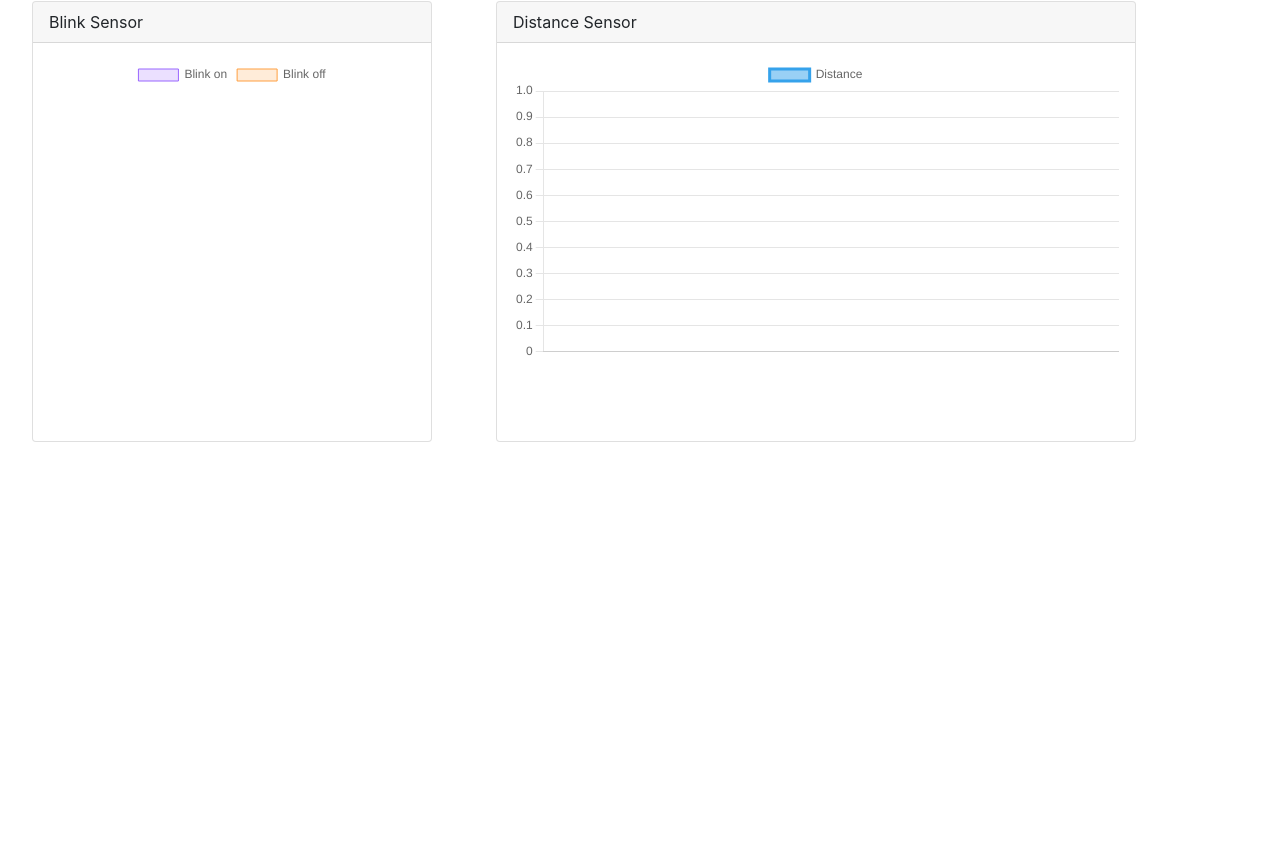
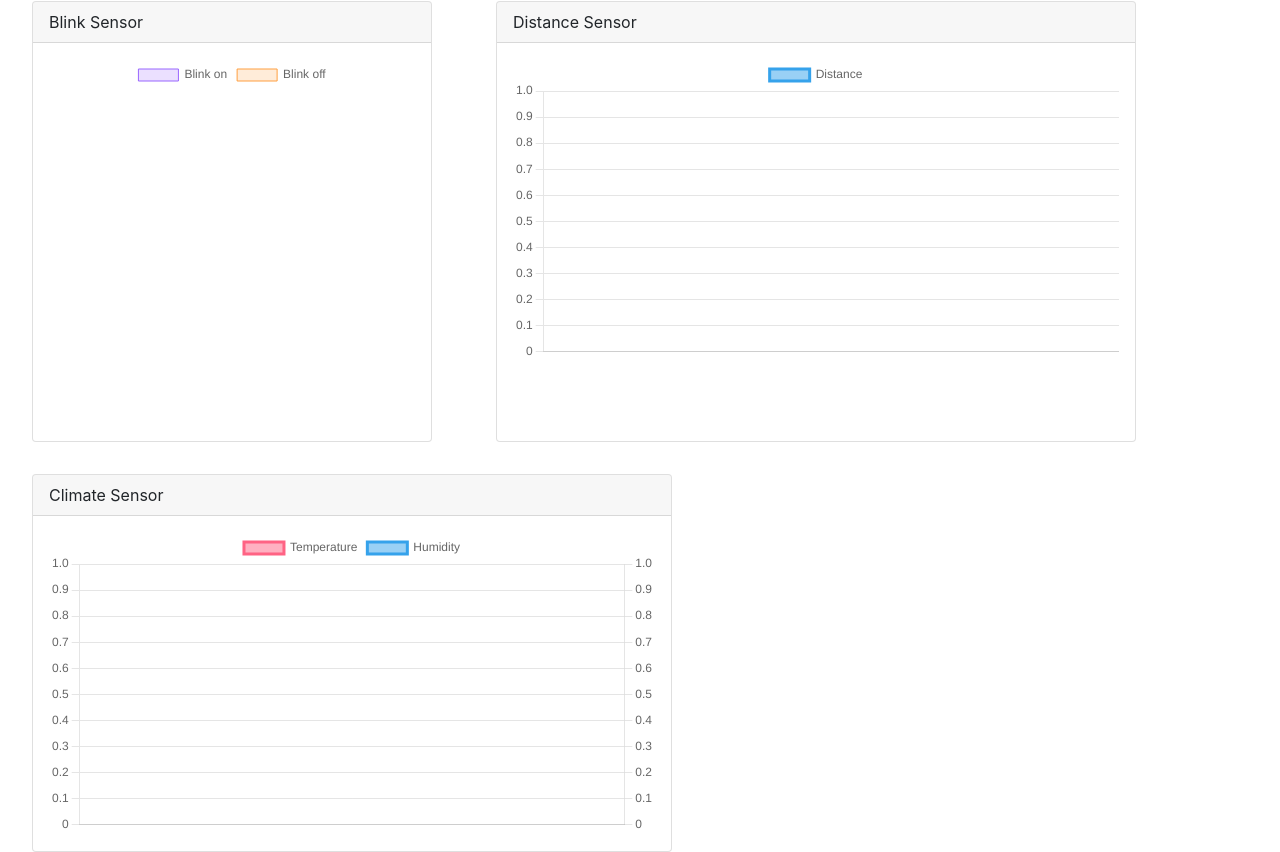
Before and after one commit to dagobah19/MTB_TechConf_2022, a React (Create React App) app in the folder webconsole/: page / in a window 1280 px wide. Shown: the part 560-1412 px from the top of the page. Before the commit the page ends 1002 px from the top, so only its background shows below. Built offline with nearby package versions, Linux system fonts and the light colour scheme; no server answers.

Commit message:
adding multi axis chart & climate handling

```diff
--- /dev/null
+++ b/webconsole/src/components/charts/multi-axis.js
@@ -0,0 +1,87 @@
+import React from 'react';
+import {
+  Chart as ChartJS,
+  CategoryScale,
+  LinearScale,
+  PointElement,
+  LineElement,
+  Title,
+  Tooltip,
+  Legend,
+} from 'chart.js';
+import { Line } from 'react-chartjs-2';
+import {Card } from 'react-bootstrap'
+
+ChartJS.register(
+    CategoryScale,
+    LinearScale,
+    PointElement,
+    LineElement,
+    Title,
+    Tooltip,
+    Legend
+  );
+
+  export const options = {
+    responsive: true,
+    interaction: {
+      mode: 'index',
+      intersect: false,
+    },
+    stacked: false,
+    plugins: {
+      title: {
+        display: false,
+        text: 'Multi Axis',
+      },
+    },
+    scales: {
+      y: {
+        type: 'linear',
+        display: true,
+        position: 'left',
+      },
+      y1: {
+        type: 'linear',
+        display: true,
+        position: 'right',
+        grid: {
+          drawOnChartArea: false,
+        },
+      },
+    },
+  };
+
+export default function MultiAxis(props){
+    return(
+        <Card className="multi-axis-container">
+            <Card.Header>{props.title} Sensor</Card.Header>
+            <Card.Body>
+                <Card.Text>
+                   <Line
+                        options={options}
+                        data={{
+                            labels: props.labelkey,
+                            datasets:[{
+                                label: props.dataset1Label,
+                                data: props.tempData,
+                                borderColor: props.dataset1BorderColor,
+                                backgroundColor: props.dataset1Color,
+                                yAxisID: 'y',
+                            },
+                            {
+                                label: props.dataset2Label,
+                                data: props.humidityData,
+                                borderColor: props.dataset2BorderColor,
+                                backgroundColor: props.dataset2Color,
+                                yAxisID: 'y1',
+                            }
+                        ]
+                        }}
+
+                   />
+                </Card.Text>
+            </Card.Body>
+            </Card>
+    )
+}
--- a/webconsole/src/index.css
+++ b/webconsole/src/index.css
@@ -7,7 +7,7 @@ body {
   -moz-osx-font-smoothing: grayscale;
 }
 
-.chart-container, .line-chart-container {
+.chart-container, .line-chart-container, .multi-axis-container {
   margin:2em 2em 0;
   padding:0;
 }
@@ -19,3 +19,7 @@ body {
 .line-chart-container {
   width:40rem;
 }
+
+.multi-axis-container {
+  width: 40rem;
+}
--- a/webconsole/src/layouts/main.js
+++ b/webconsole/src/layouts/main.js
@@ -1,6 +1,7 @@
 
 import PieDisplay from '../components/charts/pie-display'
 import LineChartDisplay from '../components/charts/line-chart';
+import MultiAxis from '../components/charts/multi-axis';
 import {Container, Row} from 'react-bootstrap'
 import { Component } from 'react';
 import ApiService from '../services/api.service';
@@ -19,7 +20,10 @@ class Main extends Component {
             soundData:[0,0],
             blinkData:[0,0],
             distanceLabels:[],
-            distanceData:[]
+            distanceData:[],
+            climateLabels:[],
+            climateHumidityData:[],
+            climateTemperatureData:[]
         }
 
     }
@@ -67,6 +71,18 @@ class Main extends Component {
                 this.setState({
                     distanceLabels:[...this.state.distanceLabels,timestring],
                     distanceData:[...this.state.distanceData,vals.data.distance]
+                })
+            })
+        })
+
+        ApiService.getSensorData('climate').then((response)=>{
+            response.data.data.forEach(vals=>{
+                let date = new Date(vals.timestamp)
+                let timestring = date.getHours()+":"+date.getMinutes()+":"+date.getSeconds()
+                this.setState({
+                    climateLabels:[...this.state.climateLabels,timestring],
+                    climateTemperatureData:[...this.state.climateTemperatureData,vals.data.temp],
+                    climateHumidityData:[...this.state.climateHumidityData,vals.data.humidity]
                 })
             })
         })
@@ -119,6 +135,22 @@ class Main extends Component {
                         })
                     })
                     break;
+                case('climate'):
+                    this.setState({
+                        climateLabels:[],
+                        climateHumidityData:[],
+                        climateTemperatureData:[]
+                    })
+                    dataFromServer.data.forEach(vals=>{
+                        let date = new Date(vals.timestamp)
+                        let timestring = date.getHours()+":"+date.getMinutes()+":"+date.getSeconds()
+                        this.setState({
+                            climateLabels:[...this.state.climateLabels,timestring],
+                            climateTemperatureData:[...this.state.climateTemperatureData,vals.data.temp],
+                            climateHumidityData:[...this.state.climateHumidityData,vals.data.humidity]
+                        })
+                    })
+                    break;
                 default:
                     break;
             }
@@ -143,7 +175,7 @@ class Main extends Component {
     }
 
     render(){
-        const {motionData,soundData,blinkData,distanceData,distanceLabels} = this.state
+        const {motionData,soundData,blinkData,distanceData,distanceLabels,climateLabels,climateHumidityData,climateTemperatureData} = this.state
         return (
             <Container fluid>
                 <Row>
@@ -187,6 +219,18 @@ class Main extends Component {
                         datakey={distanceData}
                         labelkey={distanceLabels}
                     />
+                    <MultiAxis
+                        title='Climate'
+                        labelkey = {climateLabels}
+                        dataset1Label = 'Temperature'
+                        dataset1BorderColor = 'rgb(255, 99, 132)'
+                        dataset1Color = 'rgba(255, 99, 132, 0.5)'
+                        dataset2Label = 'Humidity'
+                        dataset2BorderColor = 'rgb(53, 162, 235)'
+                        dataset2Color = 'rgba(53, 162, 235, 0.5)'
+                        tempData = {climateTemperatureData}
+                        humidityData = {climateHumidityData}
+                    />
                 </Row>
             </Container>
         )
```
